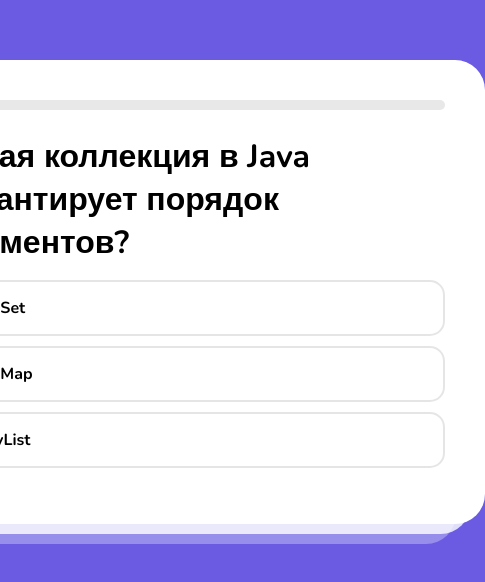
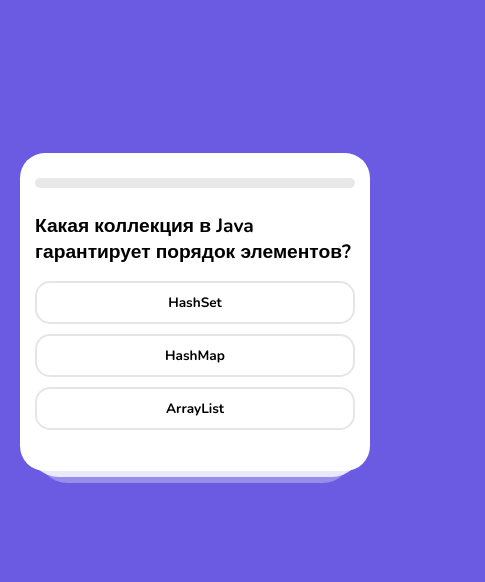
Before and after one commit to Pauzhetsky/quiz, a React (Vite) app: page / in a window 390 px wide. Shown: the part 130-712 px from the top of the page, 485 px wide, since content can reach past the window. Built offline with nearby package versions, Linux system fonts and the light colour scheme.

Commit message:
mobile adaptive

```diff
--- a/src/index.scss
+++ b/src/index.scss
@@ -1,4 +1,4 @@
-@use "sass:color";
+@use 'sass:color';
 @import url('https://fonts.googleapis.com/css2?family=Nunito:wght@400;500;700&display=swap');
 
 body {
@@ -11,17 +11,21 @@ body {
 	align-items: center;
 	justify-content: center;
 	height: 100vh;
+	padding: 20px;
 }
 
 .App {
-	width: 500px;
+	width: 100%;
+	max-width: 500px;
 	border-radius: 30px;
-	padding: 40px;
+	padding: 30px 20px;
 	background-color: #fff;
 	position: relative;
+	box-sizing: border-box;
 
 	.result {
 		text-align: center;
+		padding: 0 10px;
 
 		button {
 			font-weight: bold;
@@ -111,6 +115,7 @@ body {
 			cursor: pointer;
 			transition: all 0.1s ease-in-out;
 			font-weight: 900;
+			text-align: center;
 
 			&:hover {
 				border: 2px solid rgba(0, 0, 0, 0.3);
@@ -120,3 +125,79 @@ body {
 		}
 	}
 }
+
+@media (max-width: 480px) {
+	.App {
+		padding: 25px 15px;
+		border-radius: 25px;
+
+		.result {
+			button {
+				font-size: 16px;
+				padding: 10px 20px;
+			}
+
+			h2 {
+				font-size: 1.1rem;
+			}
+
+			img {
+				width: 100px;
+			}
+		}
+
+		h1 {
+			font-size: 1.2rem;
+		}
+
+		ul li {
+			padding: 10px 8px;
+			font-size: 0.85rem;
+		}
+
+		&:before {
+			bottom: -6px;
+			height: 35px;
+		}
+
+		&:after {
+			bottom: -12px;
+			height: 35px;
+		}
+	}
+}
+
+@media (max-width: 360px) {
+	.App {
+		padding: 20px 10px;
+		border-radius: 20px;
+
+		.result {
+			button {
+				font-size: 14px;
+			}
+
+			h2 {
+				font-size: 1rem;
+			}
+
+			img {
+				width: 80px;
+			}
+		}
+
+		h1 {
+			font-size: 1.1rem;
+		}
+
+		ul li {
+			padding: 8px 6px;
+			font-size: 0.8rem;
+		}
+
+		.progress {
+			height: 6px;
+			margin-bottom: 15px;
+		}
+	}
+}
```
